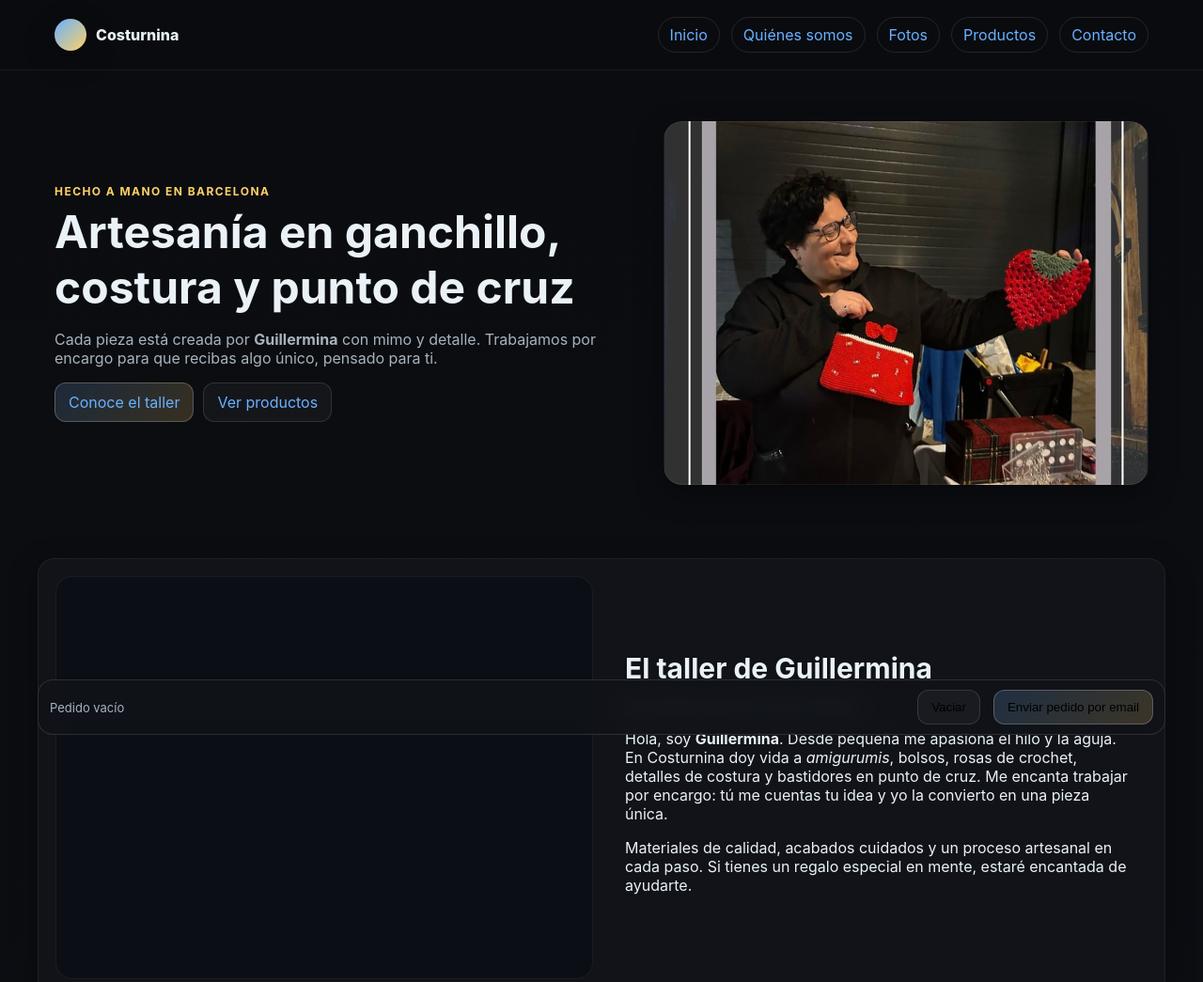
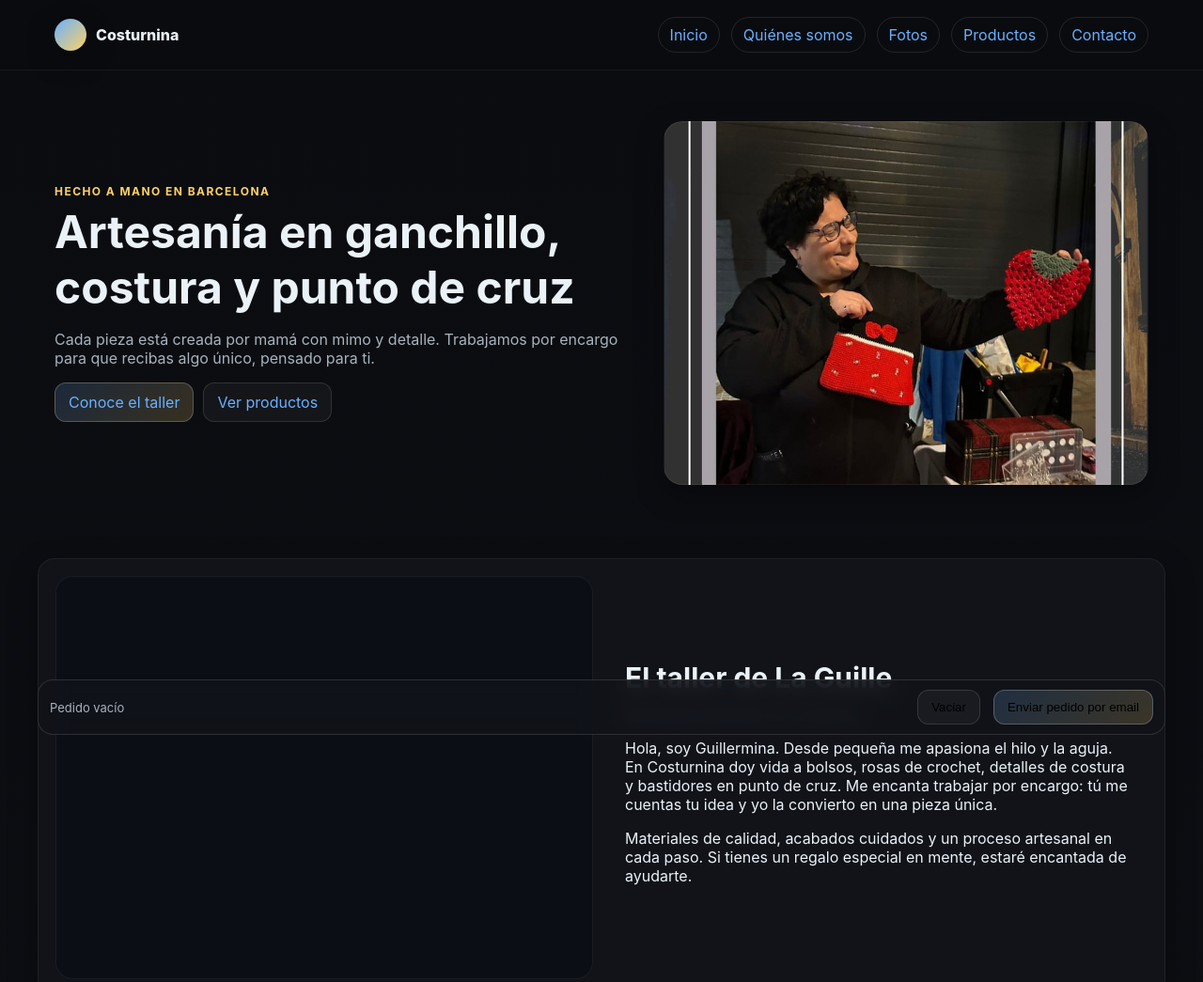
Before and after one commit to benditotito/costurnina, a plain HTML site: page index.html in a window 1280 px wide. Shown: the top 1045 px of the page at 94% size. Drawn offline with Linux system fonts and the light colour scheme.

Commit message:
index.html

```diff
--- a/index.html
+++ b/index.html
@@ -120,7 +120,7 @@
       <div>
         <div class="kicker">Hecho a mano en Barcelona</div>
         <h1>Artesanía en ganchillo, costura y punto de cruz</h1>
-        <p class="lead">Cada pieza está creada por <strong id="nombreMadre">mamá</strong> con mimo y detalle. Trabajamos por encargo para que recibas algo único, pensado para ti.</p>
+        <p class="lead">Cada pieza está creada por mamá con mimo y detalle. Trabajamos por encargo para que recibas algo único, pensado para ti.</p>
         <div class="cta">
           <a class="btn primary" href="#presentacion">Conoce el taller</a>
           <a class="btn" href="#catalogo">Ver productos</a>
@@ -137,7 +137,7 @@
       <div class="copy">
         <h2>El taller de <span id="nombreMadre2">La Guille</span></h2>
         <p class="sub">Personaliza este texto con su historia.</p>
-        <p>Hola, soy <strong id="nombreMadre3">Guillermina</strong>. Desde pequeña me apasiona el hilo y la aguja. En Costurnina doy vida a <em>amigurumis</em>, bolsos, rosas de crochet, detalles de costura y bastidores en punto de cruz. Me encanta trabajar por encargo: tú me cuentas tu idea y yo la convierto en una pieza única.</p>
+        <p>Hola, soy Guillermina. Desde pequeña me apasiona el hilo y la aguja. En Costurnina doy vida a bolsos, rosas de crochet, detalles de costura y bastidores en punto de cruz. Me encanta trabajar por encargo: tú me cuentas tu idea y yo la convierto en una pieza única.</p>
         <p>Materiales de calidad, acabados cuidados y un proceso artesanal en cada paso. Si tienes un regalo especial en mente, estaré encantada de ayudarte.</p>
       </div>
     </div>
```
